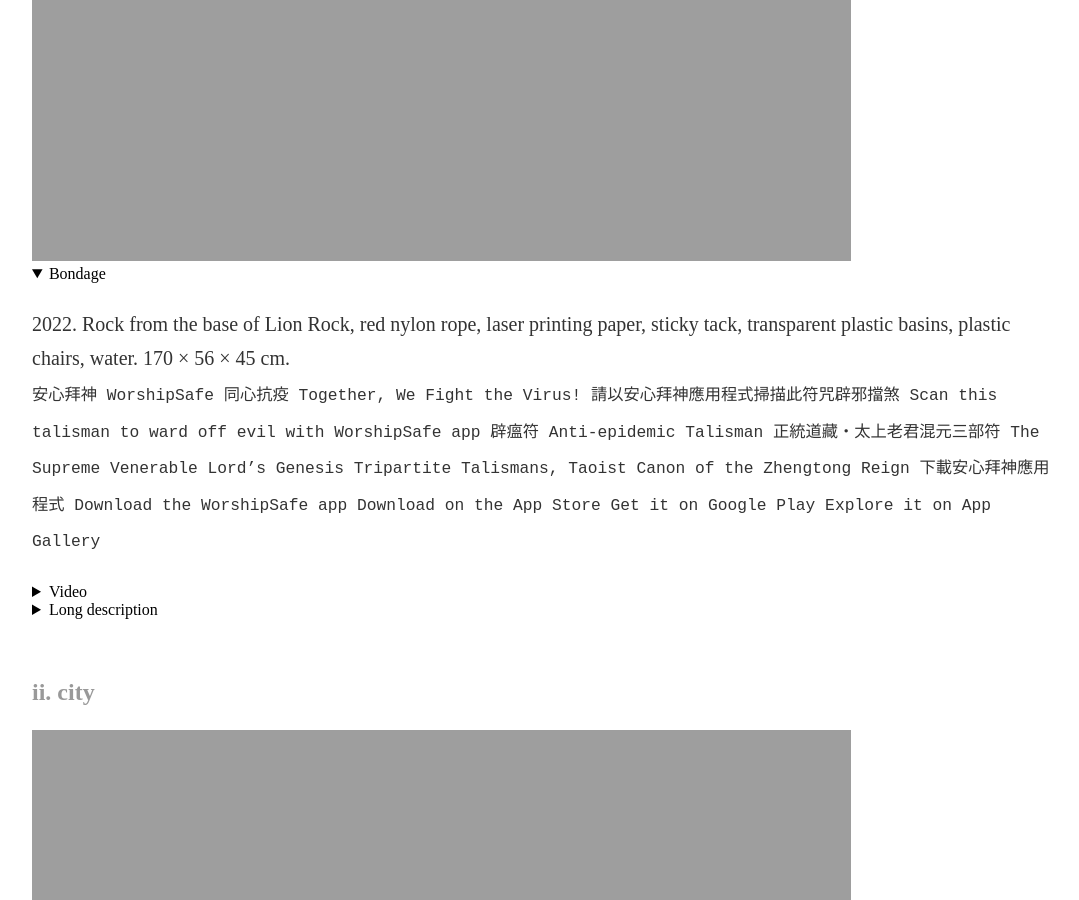
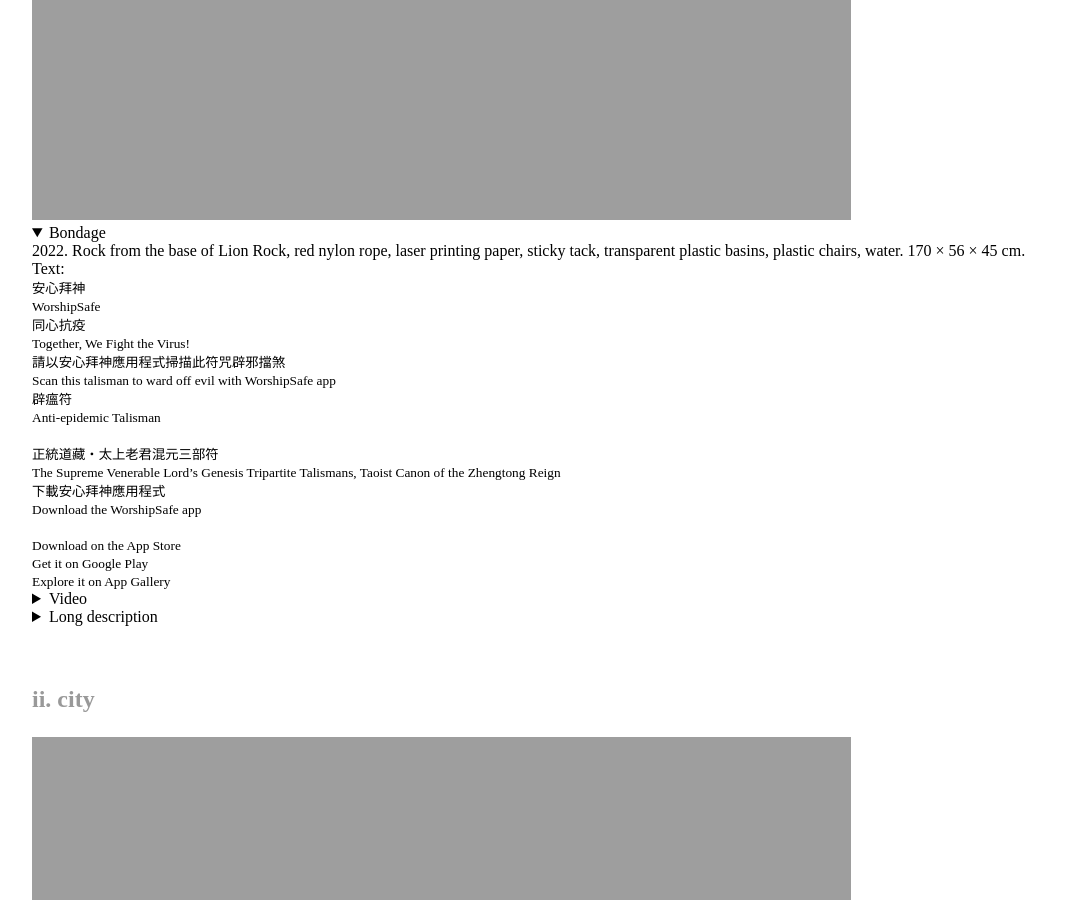
Before and after one commit to maksuihin/maksuihin.github.io, a Jekyll site: the page built from portfolio2022.html, in a window 1280 px wide and 900 px high, scrolled down 4182 px. Shown: the whole window, without its empty margins (96-1175 px from the left). Built offline with Jekyll 4.4.1, drawn with Linux system fonts in a browser that asks for light colours.

Commit message:
Update portfolio2022.html

```diff
--- a/portfolio2022.html
+++ b/portfolio2022.html
@@ -12,21 +12,21 @@ title: portfolio 2022 by MAK, Sui-hin
     <a href="https://www.instagram.com/maksuihin/">ig</a> |
     <a href="https://www.patreon.com/maksuihin">patreon</a>
 </small></p>
-        </br>
+
 
         <p><h2>i. forbidden origin</h2></p>
 
 <img src="/portfolio2022media/MAK Sui-hin - Person who has undergone compulsory testing (2022)" alt="Artwork: Person who has undergone compulsory testing" width=80%>
 <details open>
   <summary>Person who has undergone compulsory testing</summary>
-  <small>2022.  Pump dispenser bottle, 50 lucky paper stars, paper strip, tape.  23 × 7 × 8 cm.  Written text inside:  Lifelong peace.</small>
+  2022.  Pump dispenser bottle, 50 lucky paper stars, paper strip, tape.  23 × 7 × 8 cm.  Written text inside:  Lifelong peace.
 </details>
 </br>
 
 <img src="/portfolio2022media/MAK Sui-hin - Surgical mask sculpture (2022).jpg" alt="Artwork: Surgical mask sculpture" width=80%>
 <details open>
   <summary>Surgical mask sculpture</summary>
-  <small>2022.  Used surgical masks, wire.  ⌀ 45 cm.</small>
+  2022.  Used surgical masks, wire.  ⌀ 45 cm.
 </details>
 </br>
 
@@ -52,40 +52,37 @@ I have done relief prints on different surfaces and mixed-media collagraphs as w
 </details>
 </br>
 
-<img src="/portfolio2022media/MAK Sui-hin - Bondage (2022) - 1.jpg" alt="Artwork: Bondage" width=80%>
+<img src="/portfolio2022media/MAK Sui-hin - Bondage (2022) - 1.jpg" alt="Artwork: Bondage" width=80%></br>
 <img src="/portfolio2022media/MAK Sui-hin - Bondage (2022) - 2.jpg" alt="Artwork: Bondage" width=80%>
 <details open>
   <summary>Bondage</summary>
-  <p><small>2022.  Rock from the base of Lion Rock, red nylon rope, laser printing paper, sticky tack, transparent plastic basins, plastic chairs, water.  170 × 56 × 45 cm.</br>
-<code>
-安心拜神
-WorshipSafe
-同心抗疫
-Together, We Fight the Virus!
-請以安心拜神應用程式掃描此符咒辟邪擋煞
-Scan this talisman to ward off evil with WorshipSafe app
-辟瘟符
-Anti-epidemic Talisman
-
-正統道藏・太上老君混元三部符
-The Supreme Venerable Lord’s Genesis Tripartite Talismans, Taoist Canon of the Zhengtong Reign
-下載安心拜神應用程式
-Download the WorshipSafe app
-
-Download on the App Store
-Get it on Google Play
-Explore it on App Gallery
-</code>
+  2022.  Rock from the base of Lion Rock, red nylon rope, laser printing paper, sticky tack, transparent plastic basins, plastic chairs, water.  170 × 56 × 45 cm.</br>
+Text:</br>
+<small>
+安心拜神</br>
+WorshipSafe</br>
+同心抗疫</br>
+Together, We Fight the Virus!</br>
+請以安心拜神應用程式掃描此符咒辟邪擋煞</br>
+Scan this talisman to ward off evil with WorshipSafe app</br>
+辟瘟符</br>
+Anti-epidemic Talisman</br>
+</br>
+正統道藏・太上老君混元三部符</br>
+The Supreme Venerable Lord’s Genesis Tripartite Talismans, Taoist Canon of the Zhengtong Reign</br>
+下載安心拜神應用程式</br>
+Download the WorshipSafe app</br>
+</br>
+Download on the App Store</br>
+Get it on Google Play</br>
+Explore it on App Gallery</br>
 </small>
 
       <details>
        <summary>Video</summary>
-      <p><small>
-      <code>
-      邪已辟
-      Evil dispelled
-      ✅
-	</code></br>
+      <small>
+      邪已辟 Evil dispelled ✅
+</br>
         <iframe width=80% src="/portfolio2022media/MAK Sui-hin - Bondage (2022).mp4" alt="Artwork: Bondage" frameborder="0" allowfullscreen></iframe>
       </small>
       </details>
@@ -97,30 +94,30 @@ Explore it on App Gallery
 
 Although I’ve never been in a relationship, <i>Bondage</i> is an artwork which talks about modern life, interpersonal and love relationships.
 
-I think this installation is somehow ‘world art’, as it intertwines at least Hong Kong, Japanese and Chinese traditions with aboriginal overtones.  The wind reminds me of Tibetan prayer flags.
+I think this installation is somehow ‘world art’, as it intertwines at least Hong Kong, Japanese and Chinese traditions with aboriginal overtones.  The wind reminds me of Tibetan prayer flags.</br>
 
-There should never be subordinate relationships between people.  Everyone can become a complete person and live their lives.  The Confucius saying ‘the ruler should rule, the minister should minister; the father should father, the son should son’ is not advocating that people should be classified into classes, but that the ruler should do what is required of a ruler, like a ruler, and everyone should be themselves.
+There should never be subordinate relationships between people.  Everyone can become a complete person and live their lives.  The Confucius saying ‘the ruler should rule, the minister should minister; the father should father, the son should son’ is not advocating that people should be classified into classes, but that the ruler should do what is required of a ruler, like a ruler, and everyone should be themselves.</br>
 
-When the Japanese see two stones side by side in the sea, they call it ‘Meoto Iwa’ or ‘Married Couple Rocks’.  This kind of scenic spots are all over Japan.  It is ultimately fate which brought the two rocks together and causing them to emerge at the same place.  For couples, it should be noted that one doesn’t belong to another, and each is an independent individual.  It’s not that surprising even if I call them ‘Classmate Rocks’ or ‘Nemesis Rocks’.
+When the Japanese see two stones side by side in the sea, they call it ‘Meoto Iwa’ or ‘Married Couple Rocks’.  This kind of scenic spots are all over Japan.  It is ultimately fate which brought the two rocks together and causing them to emerge at the same place.  For couples, it should be noted that one doesn’t belong to another, and each is an independent individual.  It’s not that surprising even if I call them ‘Classmate Rocks’ or ‘Nemesis Rocks’.</br>
 
-Respect all life, including pets, or when in employer-employee, teacher-student or parent-child relationships.
+Respect all life, including pets, or when in employer-employee, teacher-student or parent-child relationships.</br>
 
-I was apprised of the cancellation of an English Literature elective at a certain university recently.  The reason was that they were afraid of any potential criticism when they discuss Orwell.  Obviously Orwell is a great writer, and everyone knows him, so why are you so scared?  It seems that immersing into literature too much had damaged their heads.  If it keeps going like this, what on earth can be taught or talked about?  You should be yourself and be human.
+I was apprised of the cancellation of an English Literature elective at a certain university recently.  The reason was that they were afraid of any potential criticism when they discuss Orwell.  Obviously Orwell is a great writer, and everyone knows him, so why are you so scared?  It seems that immersing into literature too much had damaged their heads.  If it keeps going like this, what on earth can be taught or talked about?  You should be yourself and be human.</br>
 
-Speaking of modern life, Hong Kong’s ‘LeaveHomeSafe’ contact tracing app is really bewitching and all over the place.  Anyway, the app’s function is to drive away viruses in the four cardinal directions and ask the pandemic to recede as swiftly as possible.  This kind of function is like worshipping traditional gods and praying for blessings.  There were plagues in ancient times, and what people can do is limited.  They could only do as much as they could, and pray for heavenly blessings for the rest.
+Speaking of modern life, Hong Kong’s ‘LeaveHomeSafe’ contact tracing app is really bewitching and all over the place.  Anyway, the app’s function is to drive away viruses in the four cardinal directions and ask the pandemic to recede as swiftly as possible.  This kind of function is like worshipping traditional gods and praying for blessings.  There were plagues in ancient times, and what people can do is limited.  They could only do as much as they could, and pray for heavenly blessings for the rest.</br>
 
-I like to create artworks which incorporate local folk cultural elements.  This time, I chose one of the ‘Anti-epidemic Talismans: Dispels the epidemic and brings auspice if hung in front of the court’ in ‘The Supreme Venerable Lord’s Genesis Tripartite Talismans, Taoist Canon of the Zhengtong Reign’.  This book contains talismans for different purposes, such as protecting the body, bringing peace home, dispersing rustic earthly energy, stopping wastage, boosting the productivity of farms and silkworms, etc.  It is compiled very systematically and logically, and it can be called a practical reference book.
+I like to create artworks which incorporate local folk cultural elements.  This time, I chose one of the ‘Anti-epidemic Talismans: Dispels the epidemic and brings auspice if hung in front of the court’ in ‘The Supreme Venerable Lord’s Genesis Tripartite Talismans, Taoist Canon of the Zhengtong Reign’.  This book contains talismans for different purposes, such as protecting the body, bringing peace home, dispersing rustic earthly energy, stopping wastage, boosting the productivity of farms and silkworms, etc.  It is compiled very systematically and logically, and it can be called a practical reference book.</br>
 
-Usually Married Couple Rocks are tied with the Shimenawa rope.  Traditionally made of hemp, the rope is used to ward off evil spirits and protect sacred and important places, such as sacred trees.  However, were the rocks asked for consent before being tied up together?  Or is it just one’s wishful thinking?  Love comes from the heart, and cannot be forced.
+Usually Married Couple Rocks are tied with the Shimenawa rope.  Traditionally made of hemp, the rope is used to ward off evil spirits and protect sacred and important places, such as sacred trees.  However, were the rocks asked for consent before being tied up together?  Or is it just one’s wishful thinking?  Love comes from the heart, and cannot be forced.</br>
 
-If two entities are connected by such things, do they seem like hi-bye friends?
+If two entities are connected by such things, do they seem like hi-bye friends?</br>
 
-Is one rock coercively pulled towards to another, are the rocks in opposition, or are they coexisting harmoniously?  Are they close or distant?  Are they big macho man and little lady, or big chauvinist woman and little man?  In fact, stones have no gender, and those who are coercively pulled by others can also pull oppositely.  Just like the Amah Rock, why is the rock supposed to be waiting for the husband to return? Can’t the rock wait for the wife to return?  Or waiting for a cat to return? Can it be called Monkey Rock, Cat’s Rock or Dog Rock?  Although stones are just stones, they can have different imaginative associations.  I hope to broaden everyone’s imagination of art and the future.
+Is one rock coercively pulled towards to another, are the rocks in opposition, or are they coexisting harmoniously?  Are they close or distant?  Are they big macho man and little lady, or big chauvinist woman and little man?  In fact, stones have no gender, and those who are coercively pulled by others can also pull oppositely.  Just like the Amah Rock, why is the rock supposed to be waiting for the husband to return? Can’t the rock wait for the wife to return?  Or waiting for a cat to return? Can it be called Monkey Rock, Cat’s Rock or Dog Rock?  Although stones are just stones, they can have different imaginative associations.  I hope to broaden everyone’s imagination of art and the future.</br>
 
-To keep this brief, topics related to <i>Bondage</i> and rope binding, relationships, modern gardens and landscapes, forms, negative space and talismans etc will be discussed later.  Hey, but please bear in mind I’m not into ropes.
+To keep this brief, topics related to <i>Bondage</i> and rope binding, relationships, modern gardens and landscapes, forms, negative space and talismans etc will be discussed later.  Hey, but please bear in mind I’m not into ropes.</br>
 
 I want to keep the mythical field open, and keep making art to convey hope to everyone, so that you can have something to smile about. Recently, I have been experimenting different stuff.  I hope to make good encouraging art.
-      </small></p>
+      </small>
       </details>
 
 </details>
```
